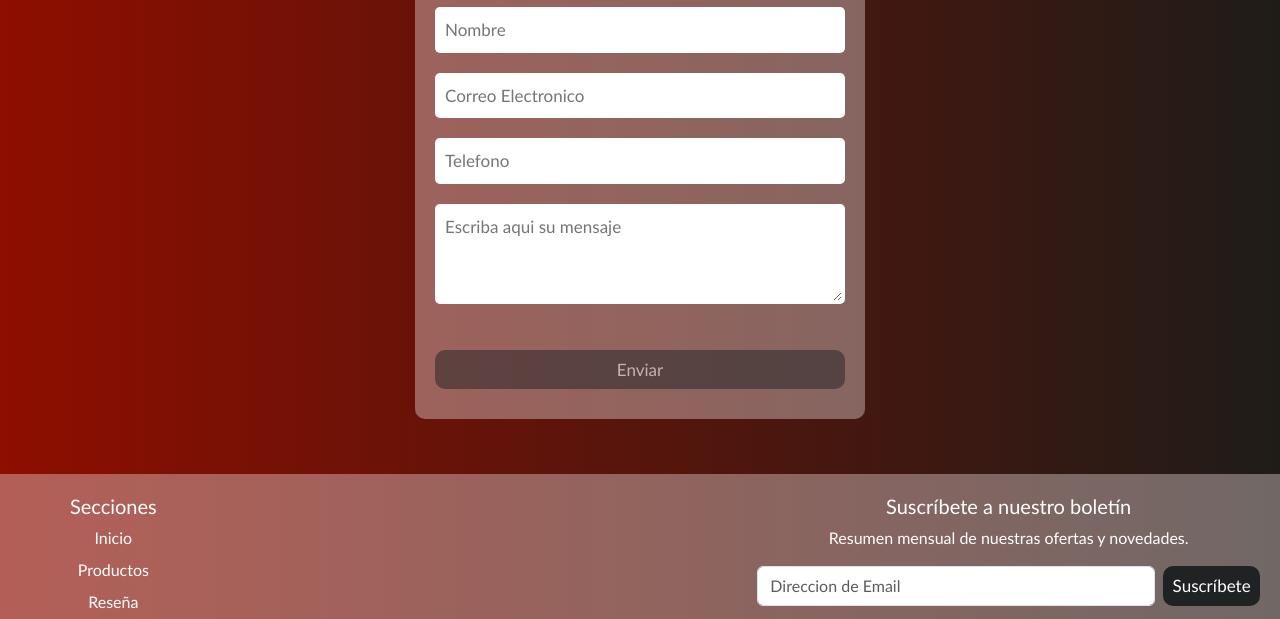
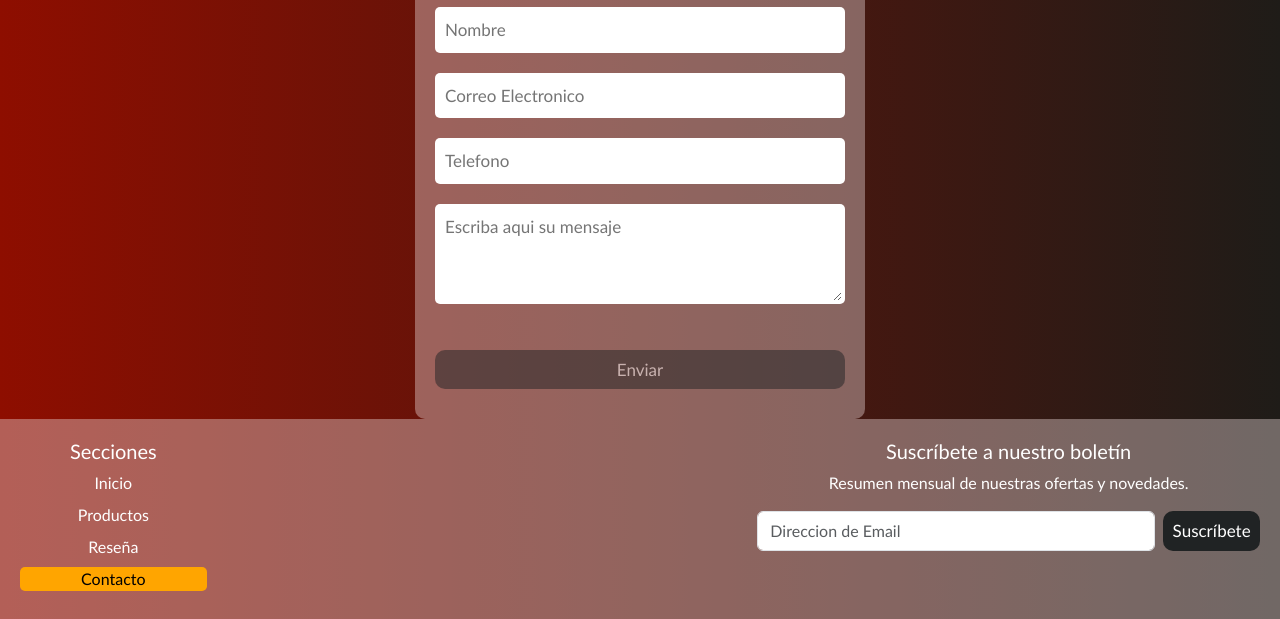
Before and after one commit to ChristianHLedesmaFernandez/Inndomita, a plain HTML site: page pages/contacto.html in a window 1280 px wide. Shown: the part 176-795 px from the top of the page. Drawn offline with nearby package versions, Linux system fonts and the light colour scheme.

Commit message:
reparando errores

```diff
--- a/css/style.css
+++ b/css/style.css
@@ -12,7 +12,7 @@ body {
     background-size: 100vw 100vh;
     background-attachment: fixed;
     position: relative;
-    padding-bottom: 55px ;
+    /*padding-bottom: 55px ;  */
     min-height: 100vh;
 }
 #inndomita {
```
Also changed, not shown: Agregar al Readme.txt.
